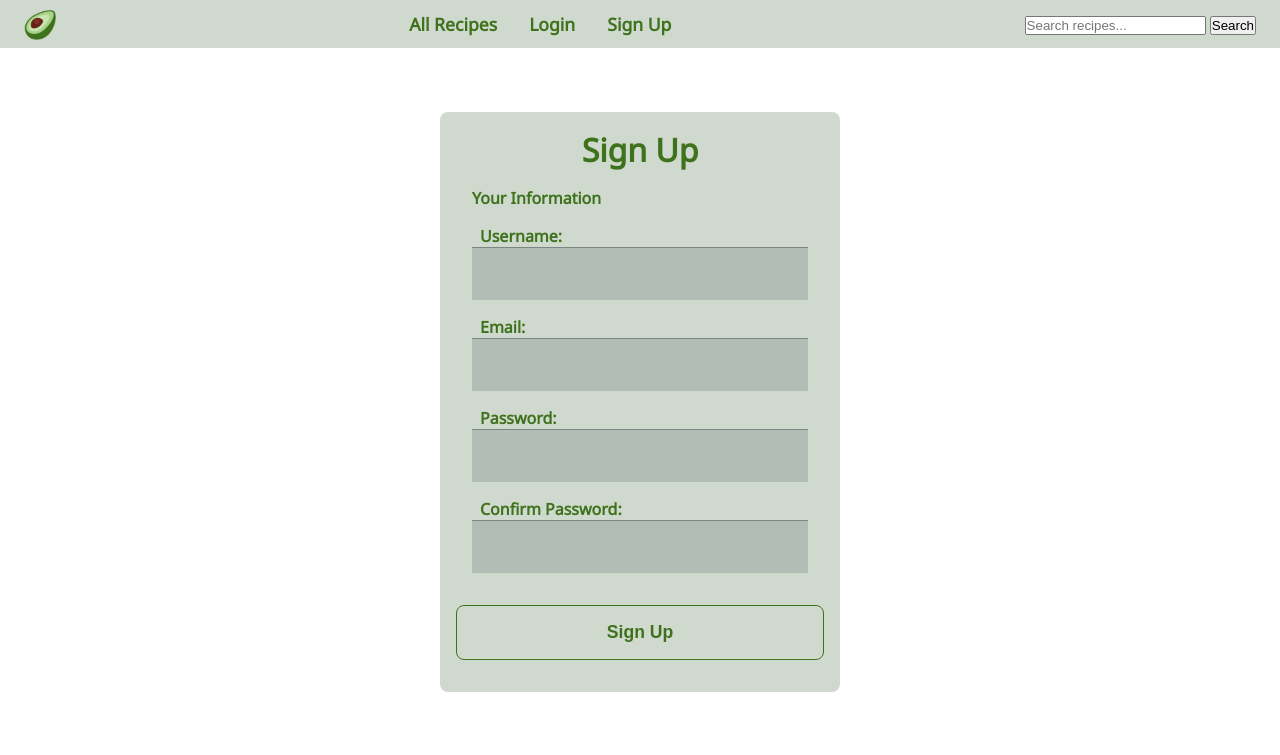
After one commit to dak79/cs50w-final, a Django app: page //register in a window 1280 px wide. The commit adds this page. Shown: the top 755 px of the page. Run offline with Django 3.2, Linux system fonts and the light colour scheme; some libraries are stand-ins or nearby versions.

Commit message:
forms style

```diff
--- /dev/null
+++ b/capstone/recipes/forms.py
@@ -0,0 +1,23 @@
+from django import forms
+
+
+class RegisterForm(forms.Form):
+    username = forms.CharField(label="Username", max_length=100, min_length=6,
+                               widget=forms.TextInput(attrs={
+
+                                   "class": "form-item"
+                                }))
+    mail = forms.EmailField(label="Email", widget=forms.EmailInput(attrs={
+
+                                "class": "form-item"
+                            }))
+    password = forms.CharField(label="Password", max_length=100, min_length=6,
+                               widget=forms.PasswordInput(attrs={
+
+                                   "class": "form-item"
+                                }))
+    confirm_password = forms.CharField(label="Confirm Password", max_length=100, min_length=6,
+                                       widget=forms.PasswordInput(attrs={
+
+                                           "class": "form-item"
+                                        }))
--- a/capstone/recipes/static/css/styles.css
+++ b/capstone/recipes/static/css/styles.css
@@ -8,6 +8,7 @@ INDEX
 4. Background
 5. NavBar
 6. Search
+7. Forms
 
 */
 
@@ -16,6 +17,7 @@ INDEX
     padding: 0;
     margin: 0;
     box-sizing: border-box;
+    outline: none;
 }
 
 /* 2. Color Palette */
@@ -45,7 +47,6 @@ body {
     color: var(--black);
     background-color: var(--white);
     font-family: var(--font-family), sans-serif;
-
 }
 
 /* 5. NavBar */
@@ -64,10 +65,12 @@ body {
     display: flex;
     flex-direction: row;
     justify-content: space-between;
+    align-items: center;
     list-style: none;
 }
 
 .nav-item {
+    outline: var(--green);
     padding: 0.5rem;
     margin: 0.5rem;
 }
@@ -103,7 +106,6 @@ body {
 
     .nav-list {
       display: none;
-      flex-direction: column;
       background-color: var(--light-grey);
       border-radius: 0 0 0.5em 0.5em;
       text-align: center;
@@ -113,6 +115,7 @@ body {
 
     .nav-list.active {
       display: flex;
+      flex-direction: column;
       position: fixed;
       top: 2.3rem;
       left: 0;
@@ -121,6 +124,7 @@ body {
     .nav-item {
       padding: 1rem;
       margin: 0;
+      max-height: 3rem;
     }
 
     .hamburger {
@@ -131,6 +135,7 @@ body {
       color: var(--green);
       border: none;
       max-height: 3rem;
+
     }
 
     .hamburger-close {
@@ -151,13 +156,109 @@ body {
 /* For small display */
 @media only screen and (max-width: 370px) {
     .search-field {
-        max-width: 10rem;
+        max-width: 8rem;
     }
 }
 
 /* For iPhone 5 display */
 @media only screen and (max-width: 355px) {
     .search-field {
-        max-width: 7.5rem;
+        max-width: 6.2rem;
     }
 }
+
+/* 7. Forms */
+form {
+    max-width: 25rem;
+    margin: 4rem auto;
+    padding: 1rem 1rem;
+    background-color: var(--light-grey);
+    border-radius: 8px;
+}
+
+h1 {
+    margin: 0 0 1rem 0;
+    text-align: center;
+    color: var(--green);
+}
+
+
+legend {
+    display: block;
+}
+
+fieldset {
+    color: var(--green);
+    border: 1px solid var(--green);
+    padding: 1rem;
+    font-weight: 700;
+    border: none;
+
+}
+
+label {
+    color: var(--green);
+    padding: 0.5rem;
+    display: inline;
+    font-weight: 700;
+}
+input[type="text"],
+input[type="email"],
+input[type="password"] {
+    border: none;
+    font-size: var(--font-normal);
+    height: auto;
+    margin: 0;
+    outline: 0;
+    padding: 1rem;
+    width: 100%;
+    background-color: var(--grey);
+    color: var(--black);
+    box-shadow: 0 1px 0 rgb(0,0,0,0.3) inset;
+    margin-bottom: 1rem;
+}
+
+input:focus, input:hover {
+    box-shadow: 0 0 5px rgba(0, 0, 0, 0.4);;
+    border: 1px solid var(--green);
+}
+
+.btn-form {
+    outline: 0;
+    padding: 1rem 2rem 1rem 2rem;
+    color: var(--green);
+    background-color: var(--light-grey);
+    font-size: var(--font-normal);
+    text-align: center;
+    border-radius: 8px;
+    width: 100%;
+    border: 1px solid var(--green);
+    font-weight: 700;
+    box-shadow: 0 -1px 0 rgba(255, 255, 255, 0.1) inset;
+    margin-bottom: 1rem;
+}
+
+.btn-form:hover, .btn-form:focus {
+    box-shadow: 0 0 5px rgba(0, 0, 0, 0.4);
+    border: 1px solid var(--green);
+    background-color: var(--green);
+    color: var(--white);
+}
+
+/* For tablet and mobile */
+@media only screen and (max-width: 480px) {
+    form {
+        max-width: 20rem;
+    }
+}
+@media only screen and (max-width: 365px) {
+    form {
+        margin: 1rem auto;
+    }
+}
+
+@media only screen and (max-width: 350px) {
+    form {
+        max-width: 16rem;
+    }
+}
--- a/capstone/recipes/templates/recipes/index.html
+++ b/capstone/recipes/templates/recipes/index.html
@@ -1,7 +1,7 @@
 {% extends "recipes/layout.html" %}
 
 {% block title %}
-    Recipes
+    Home
 {% endblock %}
 
 {% block body %}{% endblock %}
--- a/capstone/recipes/templates/recipes/layout.html
+++ b/capstone/recipes/templates/recipes/layout.html
@@ -6,7 +6,7 @@
         <meta charset="UTF-8">
         <meta http-equiv="X-UA-Compatible" content="IE=edge">
         <meta name="viewport" content="width=device-width, initial-scale=1.0, shrink-to-fit=no">
-        <title>{% block title %}{% endblock %}</title>
+        <title>Recipes - {% block title %}{% endblock %}</title>
 
         <!-- JavaScript -->
         <script src="{% static 'js/main.js' %}"></script>
@@ -34,7 +34,7 @@
             <ul class="nav-list">
                 {% if user.is_authenticated %}
                     <li class="nav-item">
-                        <a class="nav-link" href="#">POLDO{{ user.username }}</a>
+                        <a class="nav-link" href="#">{{ user.username }}</a>
                     </li>
                 {% endif %}
                 <li class="nav-item">
@@ -57,7 +57,7 @@
                         <a class="nav-link" href="#">Login</a>
                     </li>
                     <li class="nav-item">
-                        <a class="nav-link" href="#">Register</a>
+                        <a class="nav-link" href="{% url 'register' %}">Sign Up</a>
                     </li>
                 {% endif %}
             </ul>
--- /dev/null
+++ b/capstone/recipes/templates/recipes/register.html
@@ -0,0 +1,18 @@
+{% extends "recipes/layout.html"%}
+
+{% block title %}
+    Register
+{% endblock %}
+
+{% block body %}
+    <form>
+        <h1>Sign Up</h1>
+        <fieldset>
+            <legend>Your Information</legend>
+            {% csrf_token %}
+            {{ register_form }}
+        </fieldset>
+        <button class="btn-form" type="submit">Sign Up</button>
+    </form>
+
+{% endblock %}
--- a/capstone/recipes/urls.py
+++ b/capstone/recipes/urls.py
@@ -3,5 +3,6 @@ from django.urls import path
 from . import views
 
 urlpatterns = [
-    path('', views.index, name="index")
+    path("", views.index, name="index"),
+    path("/register", views.register, name="register")
 ]
--- a/capstone/recipes/views.py
+++ b/capstone/recipes/views.py
@@ -1,5 +1,69 @@
 from django.shortcuts import render
+
+from .forms import RegisterForm
 
 
 def index(request):
     return render(request, "recipes/index.html")
+
+
+def register(request):
+    context = {
+        "register_form": RegisterForm()
+    }
+    return render(request, "recipes/register.html", context)
+
+'''
+
+def login_view(request):
+    if request.method == "POST":
+
+        # Attempt to sign user in
+        email = request.POST["email"]
+        password = request.POST["password"]
+        user = authenticate(request, username=email, password=password)
+
+        # Check if authentication successful
+        if user is not None:
+            login(request, user)
+            return HttpResponseRedirect(reverse("index"))
+        else:
+            return render(request, "mail/login.html", {
+                "message": "Invalid email and/or password."
+            })
+    else:
+        return render(request, "mail/login.html")
+
+
+def logout_view(request):
+    logout(request)
+    return HttpResponseRedirect(reverse("index"))
+
+
+def register(request):
+    if request.method == "POST":
+        email = request.POST["email"]
+
+        # Ensure password matches confirmation
+        password = request.POST["password"]
+        confirmation = request.POST["confirmation"]
+        if password != confirmation:
+            return render(request, "mail/register.html", {
+                "message": "Passwords must match."
+            })
+
+        # Attempt to create new user
+        try:
+            user = User.objects.create_user(email, email, password)
+            user.save()
+        except IntegrityError as e:
+            print(e)
+            return render(request, "mail/register.html", {
+                "message": "Email address already taken."
+            })
+        login(request, user)
+        return HttpResponseRedirect(reverse("index"))
+    else:
+        return render(request, "mail/register.html")
+
+'''
```
